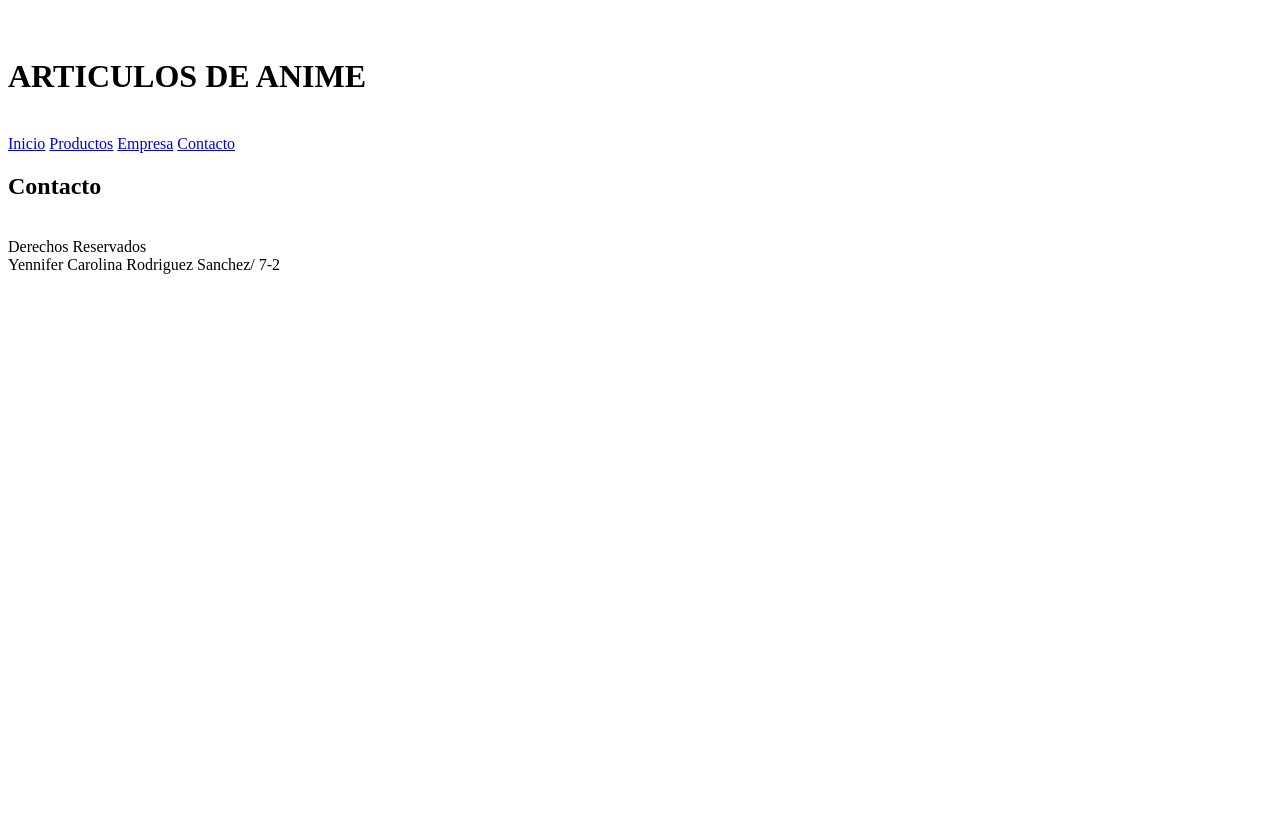
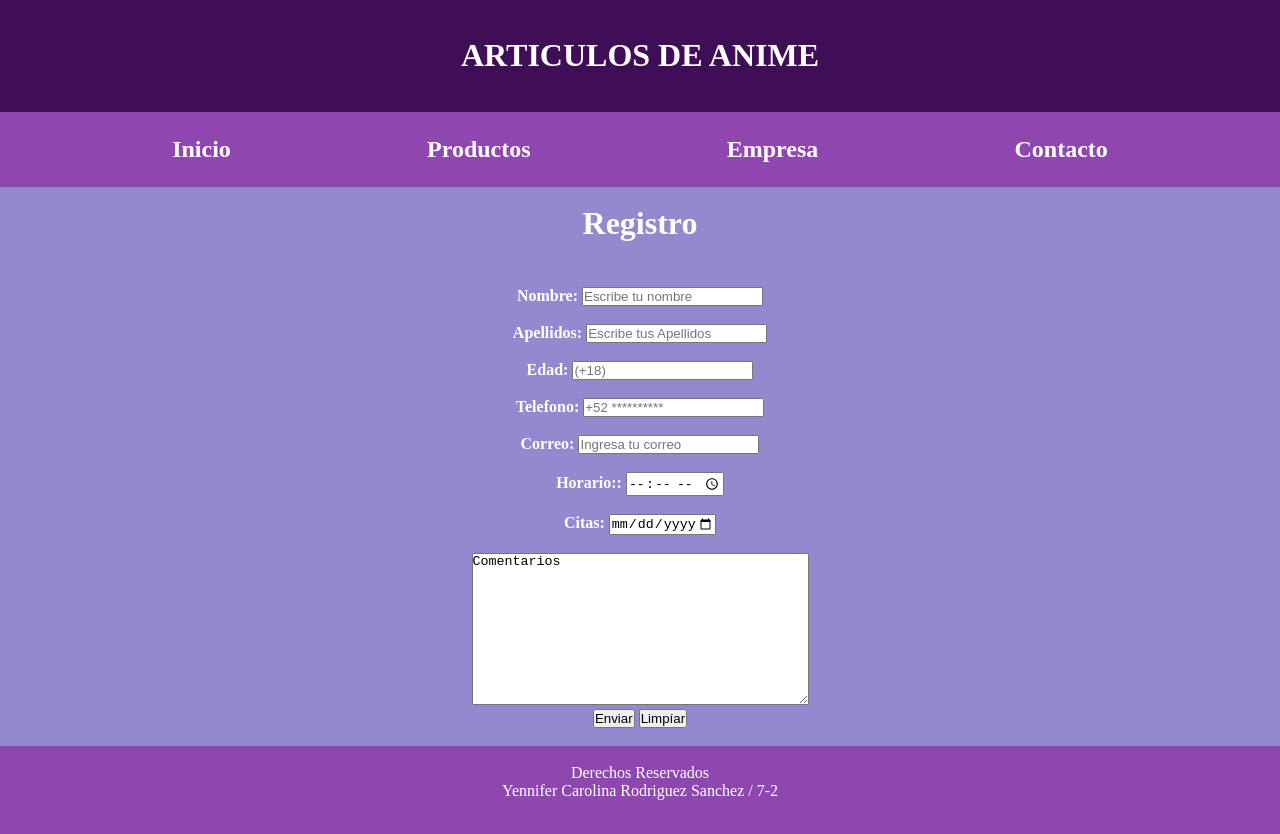
Before and after one commit to YENNIRODRIGUEZ05/SitioWEB, a plain HTML site: page html/Contacto.html in a window 1280 px wide. Before the commit the page ends 800 px from the top, so only its background shows below. Drawn offline with Linux system fonts and the light colour scheme.

Commit message:
Terminacion y Publicacion de la pagina

```diff
--- a/css/estilos.css
+++ b/css/estilos.css
@@ -3,11 +3,11 @@
     margin: 0;
 }
 body{
-    background-color: blue;
+    background-color: rgb(147, 137, 207);
 }
 #Encabezado{
     height: 7em;
-    background-color: rgb(0, 0, 0);
+    background-color: rgb(64, 14, 87);
     margin: auto;
     text-align: center;
     color: white;
@@ -33,6 +33,7 @@ body{
     font-weight: bold;
     font-size: 1.2em;
     padding: 1em;
+    font-size: 1.5em;
 }
 
 #Barra_Navegacion a:hover {
@@ -53,7 +54,6 @@ body{
         justify-content: center;
     }
 }
-
 .imagenes img {
     width: 430px;
     height: 350px;
@@ -68,7 +68,6 @@ body{
 .imagenes-texto{
     margin: auto;
 }
-
 .pie_navegacion{
     background-color: rgb(142, 71, 175);
     text-align: center;
@@ -91,18 +90,13 @@ body{
 .encabezado_portada{
     color: white;
     text-align: center;
+    font-size: 2em;
 }
 #pie_navegacion{
     height: 5.5%;
     background-color: rgb(142, 71, 175);
     text-align: center;
     color: white;
-}
-#Barra_Navegacion1{
-    height: 5%;
-    background-color: rgb(142, 71, 175);
-    margin: auto;
-    text-align: center;
 }
 #contenedor-imagenes1 {
     text-align: center;
--- a/html/Contacto.html
+++ b/html/Contacto.html
@@ -5,6 +5,7 @@
     <meta http-equiv="X-UA-Compatible" content="IE=edge">
     <meta name="viewport" content="width=device-width, initial-scale=1.0">
     <title>Articulos de anime</title>
+    <link rel="stylesheet" href="/css/estilos.css">
 </head>
 <body>
 
@@ -18,27 +19,66 @@
         </header>
     </div>
 
-    <br>
-
     <nav id="Barra_Navegacion">
-            <a href="/index.html">Inicio</a>
+            <a href="/html/index.html">Inicio</a>
             <a href="/html/Producto.html">Productos</a>
             <a href="/html/Empresa.html">Empresa</a>
             <a href="/html/Contacto.html">Contacto</a>
         </nav>
+        <br>
+        <h2 class="encabezado_portada">
+            <p>
+                Registro
+            </p>
+        </h2>
+        <br>
+        <form action="rodriguezyennifer48@gmailcom" method="get">
+        <h2>
+        <br>
+        <div class="texto">
+        <label for="Nombre">Nombre:</label>
+        <input type="text" id="nombre" name="nombre" required="true" placeholder="Escribe tu nombre">
+        <br>
+        <br>
+        <label for="Apellidos">Apellidos:</label>
+        <input type="text" id="Apellidos" name="Apellidos" required="true" placeholder="Escribe tus Apellidos">
+        <br>
+        <br>
+        <label for="Edad">Edad:</label>
+        <input type="text" id="Edad" name="Edad required="Edad" placeholder="(+18)">
+        <br>
+        <br>
+        <label for="Telefono">Telefono:</label>
+        <input type="text" id="Telefono" name="Telefono" required="Telefono" placeholder="+52 **********">
+        <br>
+        <br>
+        <label for="Correo">Correo:</label>
+        <input type="text" id="Correo" name="Correo" required="true" placeholder="Ingresa tu correo">
+        <br>
+        <br>
+        <label for="Horario">Horario::</label>
+        <input type="time" id="Horario" name="Horario">
+        <br>
+        <br>
+        <label for="Citas">Citas:</label>
+        <input type="date" id="Citas" name="Citas" max="2025-01-01" min="2022-01-01">
+        <br>
+        <br>
+        <textarea name="comentarios" id="comentarios" cols="40" rows="10">Comentarios</textarea>
+        <br>
+        <input type="submit" value="Enviar">
+        <input type="reset" value="Limpíar">
+        </div>
+        </h2>
+        </form>
 
-    <h2 class="encabezado_portada">
-        Contacto
-    </h1>
-
-
-
-    <footer class="pie_navegacion">
         <br>
-        Derechos Reservados
+            <footer class="pie_navegacion">
         <br>
-        Yennifer Carolina Rodriguez Sanchez/ 7-2
+            Derechos Reservados
         <br>
-    </footer>
+            Yennifer Carolina Rodriguez Sanchez / 7-2
+        <br>
+            </footer>
 </body>
 </html>
```
Also changed, not shown: html/Empresa.html (+3 -3 lines), html/Producto.html (+5 -5 lines), html/index.html (renamed from index.html, +1 -1 lines).
